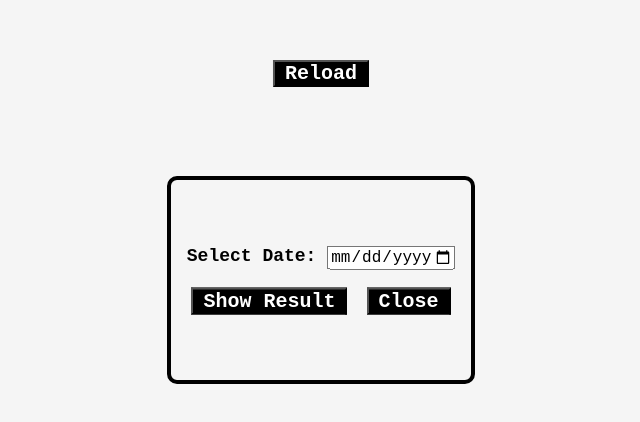
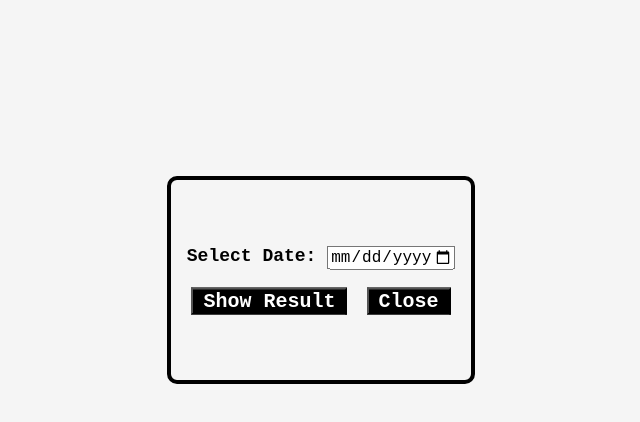
Before and after one commit to playwinalltimes/playwinalltimes.github.io, a plain HTML site: page result.html in a window 1280 px wide. Shown: the part 120-542 px from the top of the page, without its empty margins (319-959 px from the left). Drawn offline with nearby package versions, Linux system fonts and the light colour scheme.

Commit message:
Update result.html

```diff
--- a/result.html
+++ b/result.html
@@ -399,8 +399,6 @@
 
                     </table>
 
-					<a href="result.html"><button class="button">Reload</button></a>
-
                 </div>
 
             </div>
```
